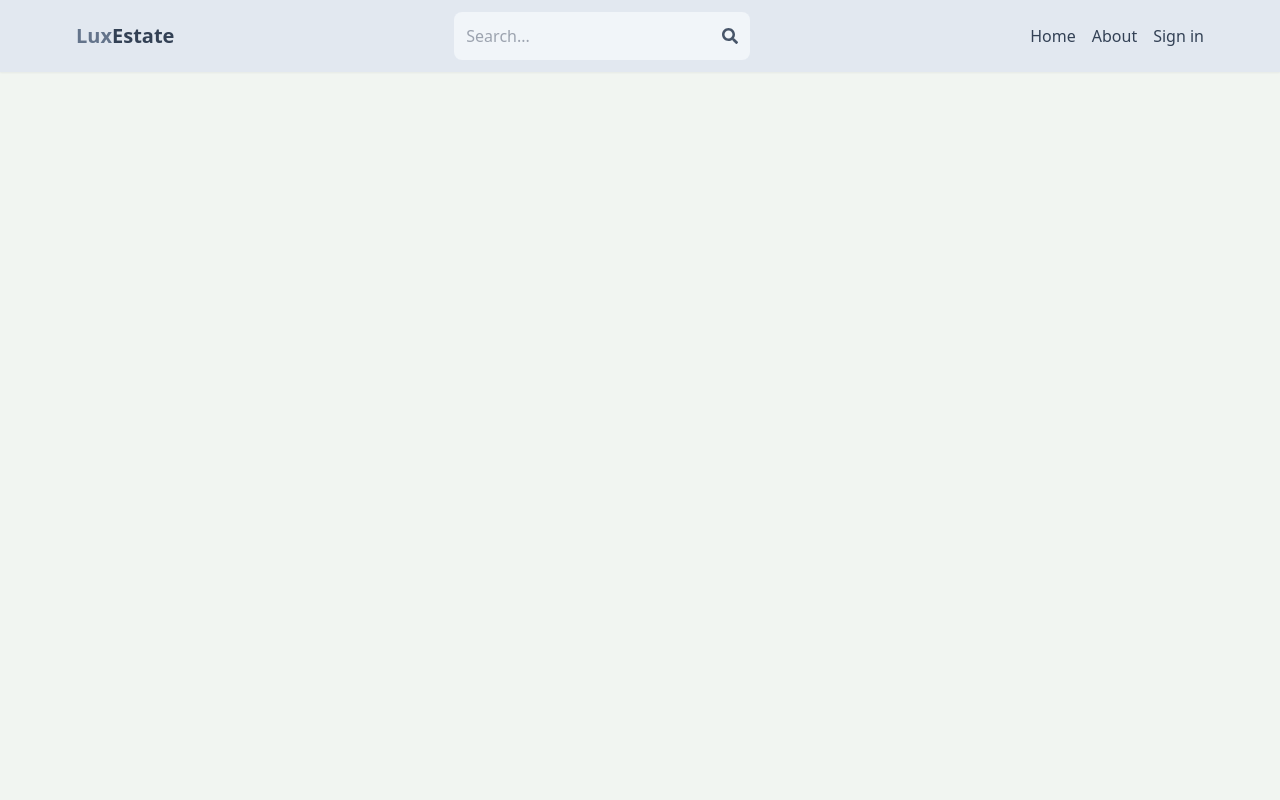
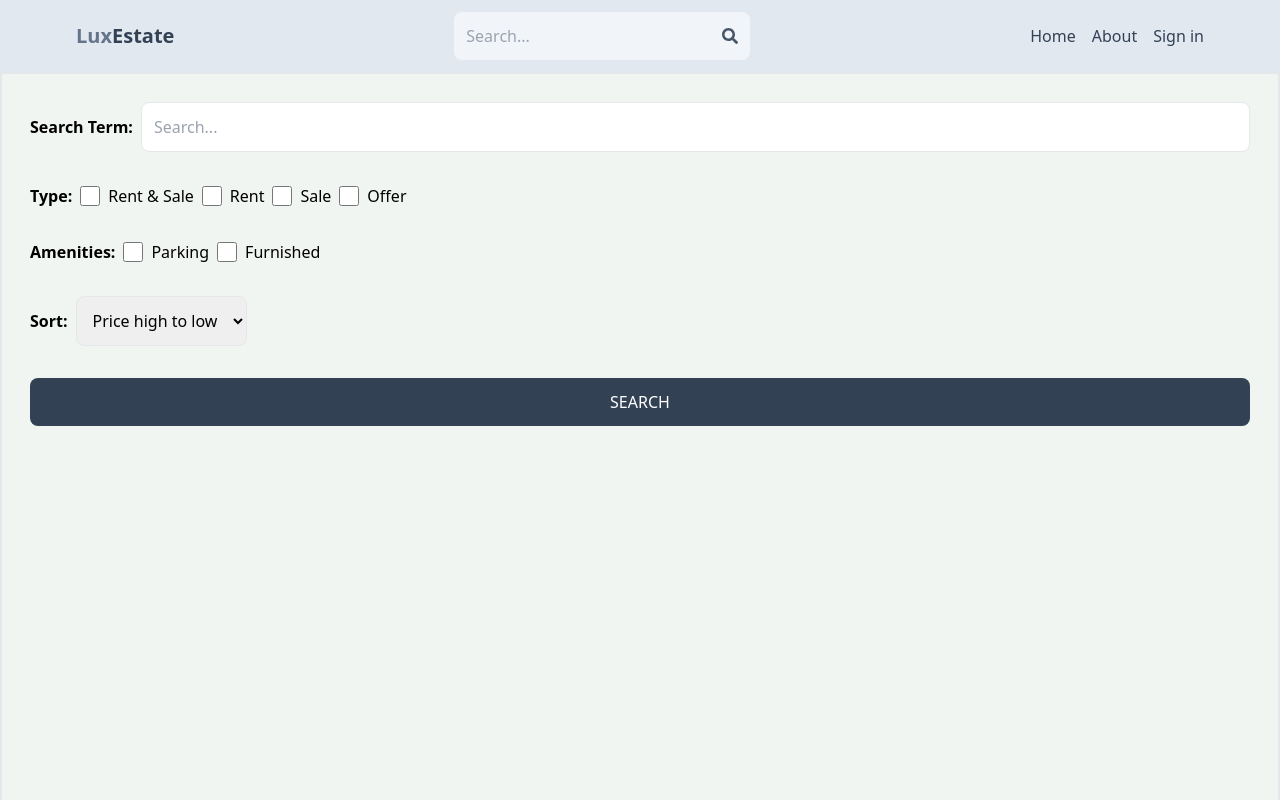
Before and after one commit to rootSunc/LuxEstate, a React (Vite) app in the folder frontend/: page /search in a window 1280 px wide. Shown: the top 800 px of the page. Built offline with nearby package versions, Linux system fonts and the light colour scheme; no server answers.

Commit message:
Search page UI design

```diff
--- a/frontend/src/App.jsx
+++ b/frontend/src/App.jsx
@@ -5,6 +5,7 @@
 import Profile from "./pages/Profile";
 import About from "./pages/About";
 import Listing from "./pages/Listing";
+import Search from "./pages/Search";
 import Header from "./componets/Header";
 import PrivateRoute from "./componets/PrivateRoute";
 import CreateListing from "./pages/CreateListing";
@@ -19,6 +20,7 @@
           <Route path="/" element={<Home />} />
           <Route path="/sign-in" element={<Signin />} />
           <Route path="/sign-up" element={<SignUp />} />
+          <Route path="/search" element={<Search />} />
           <Route path="/listing/:listingId" element={<Listing />} />
 
           <Route element={<PrivateRoute />}>
--- /dev/null
+++ b/frontend/src/pages/Search.jsx
@@ -0,0 +1,70 @@
+import React from "react";
+
+export default function Search() {
+  return (
+    <div className="">
+      <div className="p-7 border-b-2 md:border-2 md:min-h-screen">
+        <form className="flex flex-col gap-8">
+          <div className="flex items-center gap-2">
+            <label className="whitespace-nowrap font-semibold">
+              Search Term:
+            </label>
+            <input
+              type="text"
+              id="searchTerm"
+              placeholder="Search..."
+              className="border rounded-lg p-3 w-full"
+            />
+          </div>
+          <div className="flex gap-2 flex-wrap items-center">
+            <label className="font-semibold">Type:</label>
+            <div className="flex gap-2">
+              <input type="checkbox" id="all" className="w-5" />
+              <span>Rent & Sale</span>
+            </div>
+            <div className="flex gap-2">
+              <input type="checkbox" id="rent" className="w-5" />
+              <span>Rent</span>
+            </div>
+            <div className="flex gap-2">
+              <input type="checkbox" id="sale" className="w-5" />
+              <span>Sale</span>
+            </div>
+            <div className="flex gap-2">
+              <input type="checkbox" id="offer" className="w-5" />
+              <span>Offer</span>
+            </div>
+          </div>
+          <div className="flex gap-2 flex-wrap items-center">
+            <label className="font-semibold">Amenities:</label>
+            <div className="flex gap-2">
+              <input type="checkbox" id="parking" className="w-5" />
+              <span>Parking</span>
+            </div>
+            <div className="flex gap-2">
+              <input type="checkbox" id="furnished" className="w-5" />
+              <span>Furnished</span>
+            </div>
+          </div>
+          <div className="flex items-center gap-2">
+            <label className="font-semibold">Sort:</label>
+            <select id="sort_order" className="border rounded-lg p-3">
+              <option>Price high to low</option>
+              <option>Price low to high</option>
+              <option>Latest</option>
+              <option>Oldest</option>
+            </select>
+          </div>
+          <button className="bg-slate-700 rounded-lg text-white p-3 uppercase hover:opacity-95">
+            Search
+          </button>
+        </form>
+      </div>
+      <div className="">
+        <h1 className="text-3xl font-semibold border-b p-3 text-slate-700 mt-5">
+          Listing Results:
+        </h1>
+      </div>
+    </div>
+  );
+}
```
